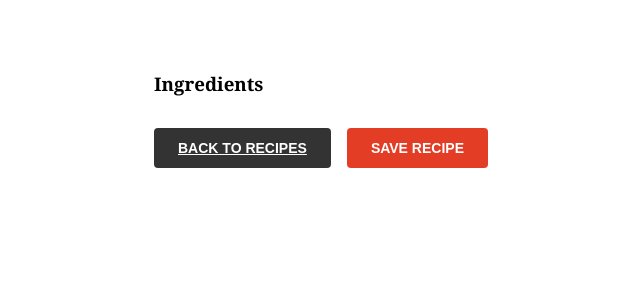
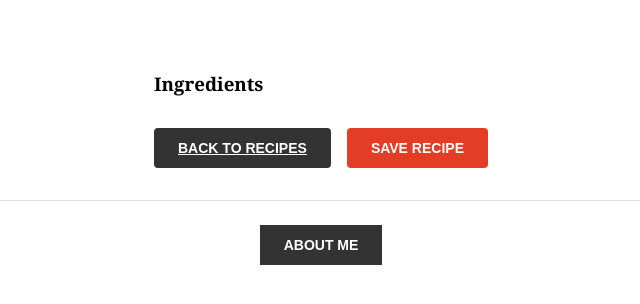
Before and after one commit to ambrosia-fish/recipe-app, a Django app: template src/recipes/templates/recipes/detail.html in a window 1280 px wide. Shown: the part 281-585 px from the top of the page, without its empty margins (319-959 px from the left). Run offline with Django 3.2, Linux system fonts and the light colour scheme; the template is opened without the code that fills it, so the values that code supplies are empty.

Commit message:
Added footer with link to portfolio, black formatting

```diff
--- a/src/recipes/models.py
+++ b/src/recipes/models.py
@@ -4,9 +4,8 @@ from django.urls import reverse
 from django.contrib.auth.models import User
 
 
-
 class Recipe(models.Model):
-    saved_by = models.ManyToManyField(User, related_name='saved_recipes', blank=True)
+    saved_by = models.ManyToManyField(User, related_name="saved_recipes", blank=True)
     name = models.CharField(max_length=120)
     ingredients = models.TextField()
     cooking_time = models.IntegerField()
--- a/src/recipes/templates/recipes/analytics.html
+++ b/src/recipes/templates/recipes/analytics.html
@@ -43,5 +43,8 @@
             {% endif %}
         </div>
     </div>
+    <footer class="footer">
+        <a href="https://ambrosia-fish.github.io/josef-portfolio/" class="about-me-button">About Me</a>
+    </footer>
 </body>
 </html>
--- a/src/recipes/templates/recipes/detail.html
+++ b/src/recipes/templates/recipes/detail.html
@@ -60,6 +60,9 @@
             </div>
         </article>
     </div>
+    <footer class="footer">
+        <a href="https://ambrosia-fish.github.io/josef-portfolio/" class="about-me-button">About Me</a>
+    </footer>
 
     <script>
         document.querySelector('.save-recipe').addEventListener('click', async function(e) {
--- a/src/recipes/templates/recipes/main.html
+++ b/src/recipes/templates/recipes/main.html
@@ -59,6 +59,9 @@
             {% endfor %}
         </div>
     </div>
+    <footer class="footer">
+        <a href="https://ambrosia-fish.github.io/josef-portfolio/" class="about-me-button">About Me</a>
+    </footer>
 
     <script>
         // Function to update range value display
--- a/src/recipes/templates/recipes/my_recipes.html
+++ b/src/recipes/templates/recipes/my_recipes.html
@@ -32,5 +32,8 @@
             {% endfor %}
         </div>
     </div>
+    <footer class="footer">
+        <a href="https://ambrosia-fish.github.io/josef-portfolio/" class="about-me-button">About Me</a>
+    </footer>
 </body>
 </html>
--- a/src/recipes/templates/recipes/recipes_home.html
+++ b/src/recipes/templates/recipes/recipes_home.html
@@ -24,5 +24,9 @@
             <a href="{% url 'recipes:list' %}" class="cta-button">Browse Recipes</a>
         </div>
     </main>
+
+    <footer class="footer">
+        <a href="https://ambrosia-fish.github.io/josef-portfolio/" class="about-me-button">About Me</a>
+    </footer>
 </body>
 </html>
--- a/src/recipes/urls.py
+++ b/src/recipes/urls.py
@@ -9,6 +9,6 @@ urlpatterns = [
     path("list/", RecipeListView.as_view(), name="list"),
     path("list/<pk>/", RecipeDetailView.as_view(), name="recipe_detail"),
     path("data/", RecipeAnalyticsView.as_view(), name="analytics"),
-    path('my-recipes/', views.my_recipes, name='my_recipes'),
-    path('save-recipe/<int:recipe_id>/', views.save_recipe, name='save_recipe'),
+    path("my-recipes/", views.my_recipes, name="my_recipes"),
+    path("save-recipe/<int:recipe_id>/", views.save_recipe, name="save_recipe"),
 ]
--- a/src/static/styles.css
+++ b/src/static/styles.css
@@ -414,3 +414,28 @@ h2 {
     color: #666;
     margin-bottom: 1.5rem;
 }
+
+/* Footer Styles */
+.footer {
+    text-align: center;
+    margin-top: 2rem;
+    padding-top: 2rem;
+    border-top: 1px solid #e2e2e2;
+}
+
+.about-me-button {
+    font-family: "nyt-franklin", arial, helvetica, sans-serif;
+    padding: 0.75rem 1.5rem;
+    font-size: 0.875rem;
+    font-weight: 700;
+    text-transform: uppercase;
+    text-decoration: none;
+    background: #333;
+    color: white;
+    border: none;
+    transition: background-color 0.2s ease;
+}
+
+.about-me-button:hover {
+    background: #555;
+}
```
Also changed, not shown: src/recipes/views.py (+4 -5 lines), src/recipe_app/urls.py (line endings or trailing spaces).
